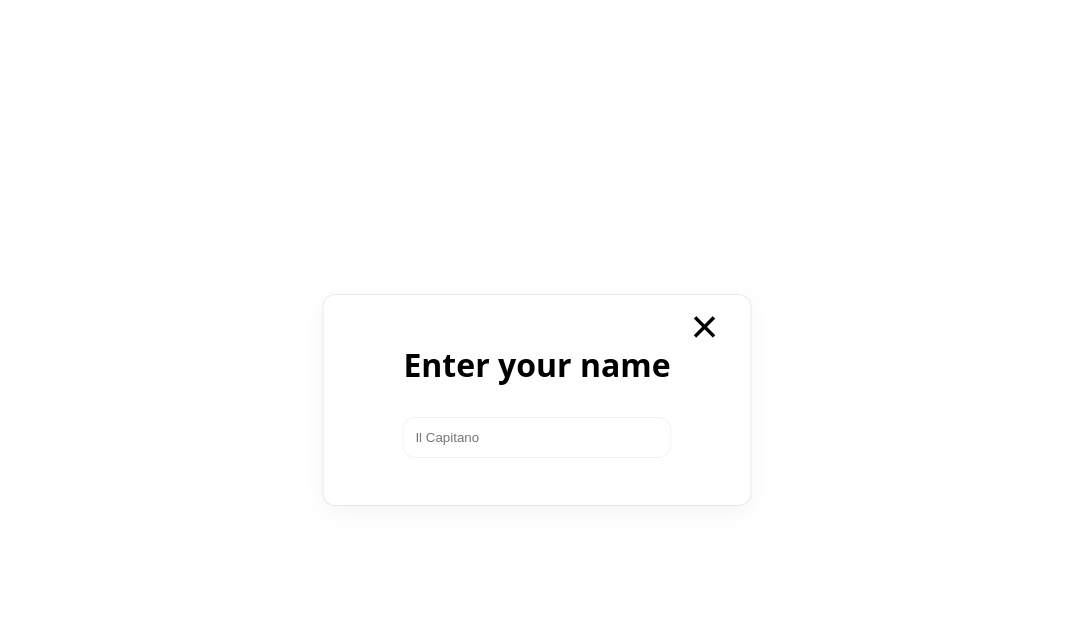
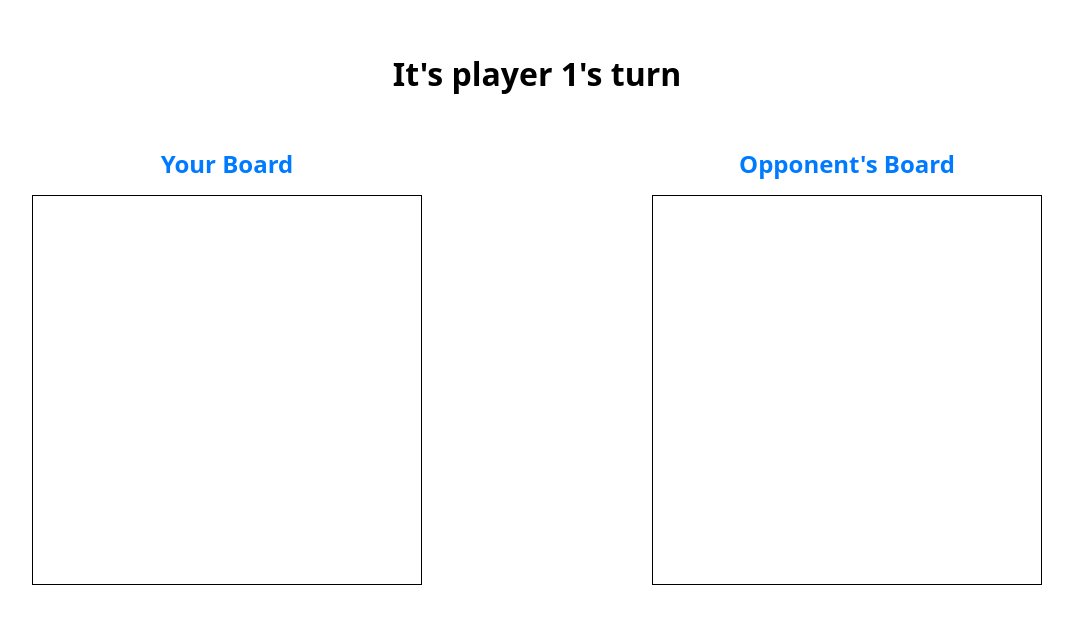
Before and after one commit to aaksant/battleship, a website built with webpack: page src/view/index.html in a window 1280 px wide. Shown: the whole page, without its empty margins (103-1176 px from the left). Built offline with nearby package versions, Linux system fonts and the light colour scheme.

Commit message:
feat: add initial structure

```diff
--- a/src/view/index.html
+++ b/src/view/index.html
@@ -4,24 +4,39 @@
     <meta charset="UTF-8" />
     <meta name="viewport" content="width=device-width, initial-scale=1.0" />
     <title>battleshit</title>
+    <link rel="stylesheet" href="style.css" />
   </head>
   <body>
-    <div class="modal">
-      <div class="modal-header">
-        <h1>Enter your name</h1>
-        <button class="btn btn-close-modal">&times;</button>
-      </div>
-      <div class="modal-form">
-        <div class="name-input">
-          <label for="playerName"></label>
-          <input
-            type="text"
-            name="playerName"
-            id="playerName"
-            placeholder="Il Capitano"
-          />
+    <div class="wrapper">
+      <div class="modal hidden">
+        <div class="modal-header">
+          <h2>Enter your name</h2>
+          <button class="btn-close-modal">&times;</button>
+        </div>
+        <div class="modal-form">
+          <input type="text" id="playerName" placeholder="Il Capitano" />
         </div>
       </div>
+
+      <header class="header">
+        <h1 class="turn" data-current-player="Player 1">
+          It's player 1's turn
+        </h1>
+      </header>
+
+      <main class="main">
+        <div class="boards-container">
+          <div class="board board-container">
+            <h2>Your Board</h2>
+            <div class="grid player-grid"></div>
+          </div>
+          <div class="board board-container">
+            <h2>Opponent's Board</h2>
+            <div class="grid opponent-grid"></div>
+          </div>
+        </div>
+      </main>
     </div>
+    <script src="script.js"></script>
   </body>
 </html>
--- a/src/view/style.css
+++ b/src/view/style.css
@@ -2,6 +2,7 @@
   box-sizing: border-box;
   --border-radius: 0.75rem;
   --main-blue: #007bff;
+  --grid-size: 37px;
 }
 
 *,
@@ -15,6 +16,51 @@
 body {
   font-family: system-ui, -apple-system, BlinkMacSystemFont, 'Segoe UI', Roboto,
     Oxygen, Ubuntu, Cantarell, 'Open Sans', 'Helvetica Neue', sans-serif;
+}
+
+.wrapper {
+  margin: 0 auto;
+  padding: 20px;
+}
+
+.header {
+  margin: 2rem 0;
+  text-align: center;
+}
+
+.boards-container {
+  display: flex;
+  justify-content: space-around;
+}
+
+.board {
+  padding: 20px;
+}
+
+.board h2 {
+  margin-bottom: 15px;
+  color: var(--main-blue);
+  text-align: center;
+}
+
+.grid {
+  display: grid;
+  grid-template-columns: repeat(10, var(--grid-size));
+  grid-template-rows: repeat(10, var(--grid-size));
+  gap: 2px;
+  border: 1px solid black;
+}
+
+.grid-cell {
+  width: var(--grid-size);
+  height: var(--grid-size);
+  background-color: #e0e0e0;
+  border: 1px solid #ccc;
+  cursor: pointer;
+}
+
+.grid-cell:hover {
+  background-color: #d0d0d0;
 }
 
 .btn {
@@ -58,3 +104,7 @@ body {
 #playerName:focus {
   border: 1px solid var(--main-blue);
 }
+
+.hidden {
+  display: none;
+}
```
